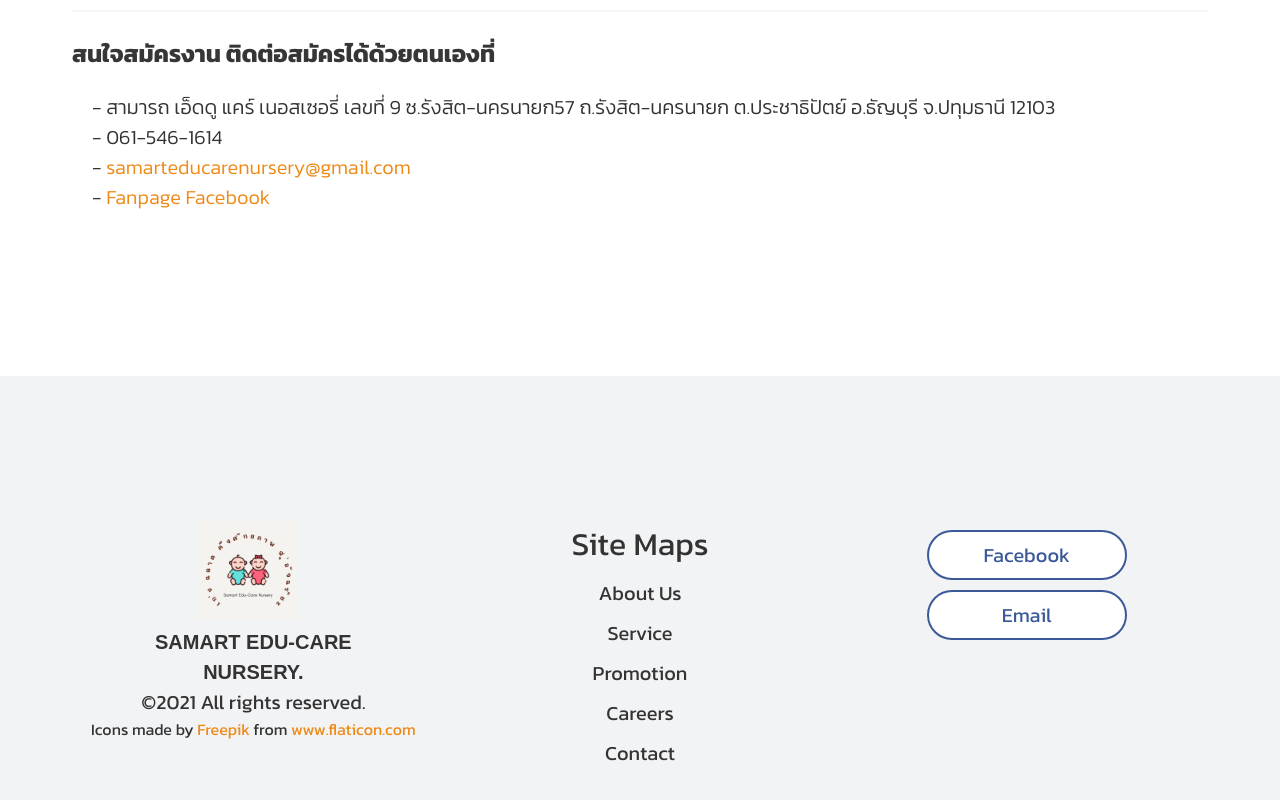
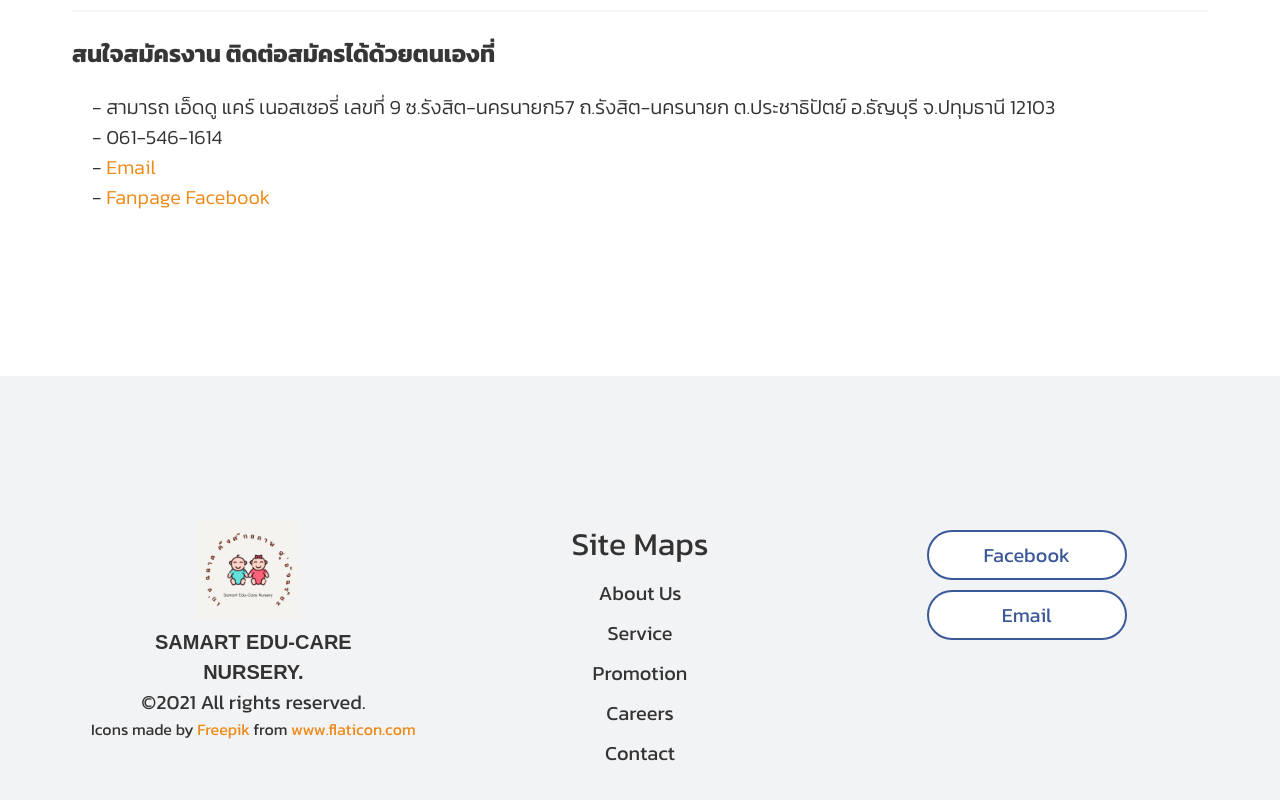
Before and after one commit to handtevada/samart-web-app, a Next.js app: page /careers in a window 1280 px wide. Shown: the part 1312-2112 px from the top of the page. Built offline with nearby package versions, Linux system fonts and the light colour scheme; a web font is replaced by a local one.

Commit message:
Change wording email

```diff
--- a/pages/careers.js
+++ b/pages/careers.js
@@ -90,7 +90,7 @@ export default function Careers() {
               <li>
                 -{' '}
                 <a href='mailto:samarteducarenursery@gmail.com' target='_blank'>
-                  samarteducarenursery@gmail.com
+                  Email
                 </a>
               </li>
               <li>
```
